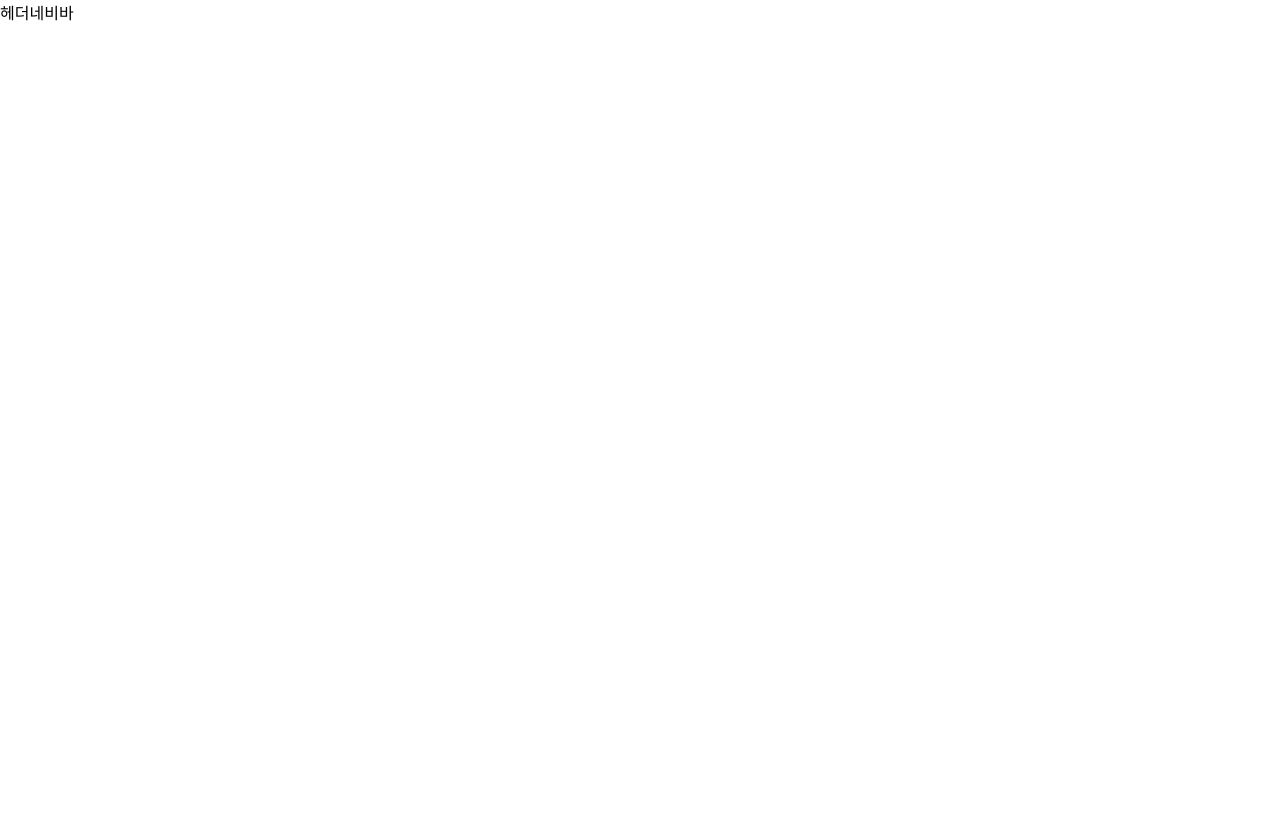
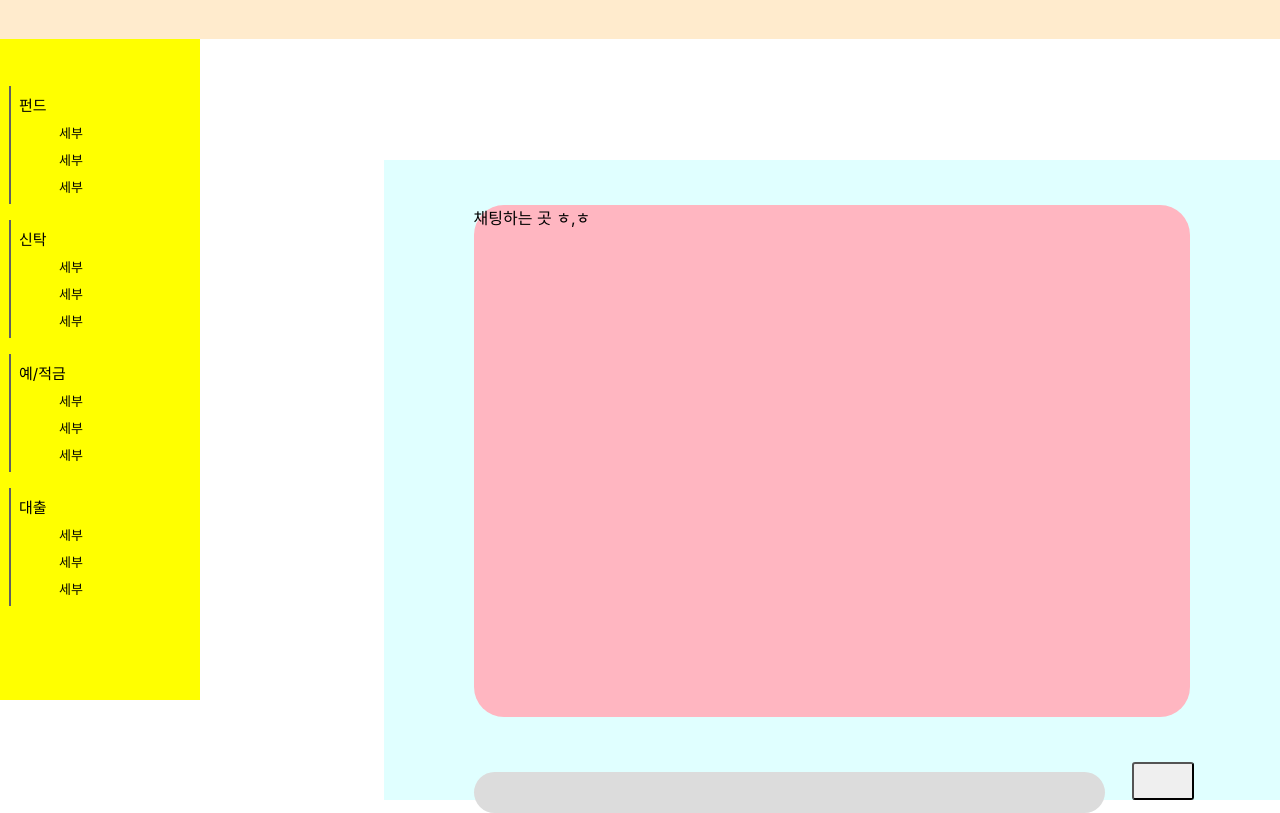
Before and after one commit to JouAndMe/web-front, a React (Create React App) app: page / in a window 1280 px wide. Built offline with nearby package versions, Linux system fonts and the light colour scheme.

Commit message:
[BUILD] navbar에 route 걸기

```diff
--- a/src/App.js
+++ b/src/App.js
@@ -1,12 +1,19 @@
 import React from 'react';
 import {BrowserRouter, Routes, Route} from 'react-router-dom';
-
+import Fund from './components/Fund'
+import Trust from './components/Trust'
+import Deposit from './components/Deposit'
+import Loan from './components/Loan'
 import Main from './pages/Main';
 const App = () =>{
     return(
       <BrowserRouter>
       <Routes>
         <Route path='/' element={<Main />}></Route>
+        <Route path='/fund' element={<Fund />}></Route>
+        <Route path='/trust' element={<Trust />}></Route>
+        <Route path='/deposit' element={<Deposit />}></Route>
+        <Route path='/loan' element={<Loan />}></Route>
       </Routes>
       </BrowserRouter>
     )
--- a/src/components/Dash.js
+++ b/src/components/Dash.js
@@ -0,0 +1,20 @@
+import React from "react";
+import "../styles/Dash.css";
+const Dash = () => {
+    return(
+        <div className="dashboard">
+            <div className="chatting">
+                <>채팅하는 곳 ㅎ,ㅎ</>
+            </div>
+            <input
+                type="text"
+                className="chat-input"
+            />
+            <button
+                type="button"
+                className="btn-send"
+            />
+        </div>
+    )
+}
+export default Dash
--- /dev/null
+++ b/src/components/Deposit.js
@@ -0,0 +1,13 @@
+import React from "react";
+import Header from "./Header";
+import Nav from "./Nav";
+const Deposit = () =>{
+    return (
+        <>
+        <Header />
+        <Nav />
+        예적금
+        </>
+    )
+}
+export default Deposit
--- /dev/null
+++ b/src/components/Fund.js
@@ -0,0 +1,13 @@
+import React from "react";
+import Header from "./Header";
+import Nav from "./Nav";
+const Fund = () =>{
+    return (
+        <>
+        <Header />
+        <Nav />
+         펀드
+        </>
+    )
+}
+export default Fund
--- /dev/null
+++ b/src/components/Loan.js
@@ -0,0 +1,13 @@
+import React from "react";
+import Header from "./Header";
+import Nav from "./Nav";
+const Loan = () =>{
+    return (
+        <>
+        <Header />
+        <Nav />
+         대출
+        </>
+    )
+}
+export default Loan
--- a/src/components/Nav.js
+++ b/src/components/Nav.js
@@ -1,10 +1,56 @@
 import React from "react";
+import { useNavigate } from "react-router-dom"; // 수정된 import 문입니다
+import '../styles/component.css';
 
 const Nav = () => {
-    return(
-        <>
-        네비바
-        </>
+    const navigate = useNavigate(); // useNavigate 훅을 사용합니다
+
+    return (
+        <nav className="navbar">
+            <ul className="navmenu">
+                <li>
+                    <span onClick={() => navigate('/fund')}>펀드</span>
+                    <ul>
+                        <li className="submenu">
+                            <span onClick={() => navigate('/fund/details')}>세부</span>
+                            <span onClick={() => navigate('/fund/details')}>세부</span>
+                            <span onClick={() => navigate('/fund/details')}>세부</span>
+                        </li>
+                    </ul>
+                </li>
+                <li>
+                    <span onClick={() => navigate('/trust')}>신탁</span>
+                    <ul>
+                        <li className="submenu">
+                            <span onClick={() => navigate('/trust/details')}>세부</span>
+                            <span onClick={() => navigate('/trust/details')}>세부</span>
+                            <span onClick={() => navigate('/trust/details')}>세부</span>
+                        </li>
+                    </ul>
+                </li>
+                <li>
+                    <span onClick={() => navigate('/deposit')}>예/적금</span>
+                    <ul>
+                        <li className="submenu">
+                            <span onClick={() => navigate('/deposit/details')}>세부</span>
+                            <span onClick={() => navigate('/deposit/details')}>세부</span>
+                            <span onClick={() => navigate('/deposit/details')}>세부</span>
+                        </li>
+                    </ul>
+                </li>
+                <li>
+                    <span onClick={() => navigate('/loan')}>대출</span>
+                    <ul>
+                        <li className="submenu">
+                            <span onClick={() => navigate('/loan/details')}>세부</span>
+                            <span onClick={() => navigate('/loan/details')}>세부</span>
+                            <span onClick={() => navigate('/loan/details')}>세부</span>
+                        </li>
+                    </ul>
+                </li>
+            </ul>
+        </nav>
     )
 }
-export default Nav
+
+export default Nav;
--- /dev/null
+++ b/src/components/Trust.js
@@ -0,0 +1,13 @@
+import React from "react";
+import Header from "./Header";
+import Nav from "./Nav";
+const Trust = () =>{
+    return (
+        <>
+        <Header />
+        <Nav />
+        신탁
+        </>
+    )
+}
+export default Trust;
--- a/src/components/header.js
+++ b/src/components/header.js
@@ -1,9 +1,14 @@
 import React from "react";
+import '../styles/component.css'
 const Header = () => {
+
     return(
-        <>
-        헤더
-        </>
+        <div>
+            <div className="head">
+                <div className="headMenu" alt="logo" src="../img/logo.jpg"></div>
+                <div className="headMenu" alt="kb_logo" src="img/kb_logo.jpg"></div>
+            </div>
+        </div>
     )
 }
 export default Header
--- a/src/pages/Main.js
+++ b/src/pages/Main.js
@@ -1,12 +1,13 @@
 import React from "react";
 import Nav from "../components/Nav";
 import Header from "../components/Header.js";
-
+import Dash from "../components/Dash";
 const Main = () => {
     return (
         <>
             <Header />
             <Nav />
+            <Dash />
         </>
     )
 }
--- /dev/null
+++ b/src/styles/Dash.css
@@ -0,0 +1,32 @@
+.dashboard{
+    width: 70%;
+    height: 80%;
+    position: absolute;
+    right: 0px;
+    bottom: 0px;
+    background-color: lightcyan;
+}
+
+.chatting{
+    background-color: lightpink;
+    width: 80%;
+    height: 80%;
+    margin:  5% auto;
+    border-radius: 30px;
+}
+
+input{
+    width: 70%;
+    height: 6%;
+    margin-left:10%;
+    background-color: gainsboro;
+    border: 0px;
+    border-radius: 30px;
+}
+
+button{
+    margin-left: 3%;
+    width: 7%;
+    height: 6%;
+    border-radius: 3px;
+}
--- /dev/null
+++ b/src/styles/component.css
@@ -0,0 +1,73 @@
+.head {
+    width: 100%;
+    background-color: blanchedalmond;
+    padding: 15px 0px;
+    text-align: right;
+}
+
+.headMenu {
+    color: white;
+    margin: 9px;
+    text-decoration: none;
+}
+
+.navbar {
+    background-color: yellow;
+    display: flex;
+    position: relative;
+    width: 200px;
+    height: 600px;
+    padding: 15px 0px;
+    display: flex;
+
+}
+
+.navmenu {
+    position: absolute;
+    right: 0;
+    height: calc(100% - 16px);
+    width: 25vw;
+    max-width: 300px;
+    background-color: yellow;
+    z-index: 999;
+    float: right;
+    display: flex;
+    flex-direction: column;
+    align-items: center;
+    gap: 16px;
+    padding-top: 16px;
+}
+
+
+li {
+    list-style: none;
+    margin-right: auto;
+    margin-left: auto;
+}
+
+nav > ul > li {
+    border-left: 2px solid #606060;
+    width: 100;
+    cursor: pointer;
+    justify-content:space-between;
+
+  }
+
+ul > li > span {
+    display: flex;
+    margin: 8px;
+    font-size: 13px;
+  }
+
+nav > ul > li > span {
+    display: flex;
+    margin: 8px;
+    font-size: 15px;
+  }
+
+  ul > li > span:hover {
+    padding-bottom: 5px;
+    background-color: #fbfed3;
+    border: none;
+    font-weight: 600;
+  }
```
Also changed, not shown: src/assets/kb_logo.jpg (added), src/assets/logo.jpg (added).
